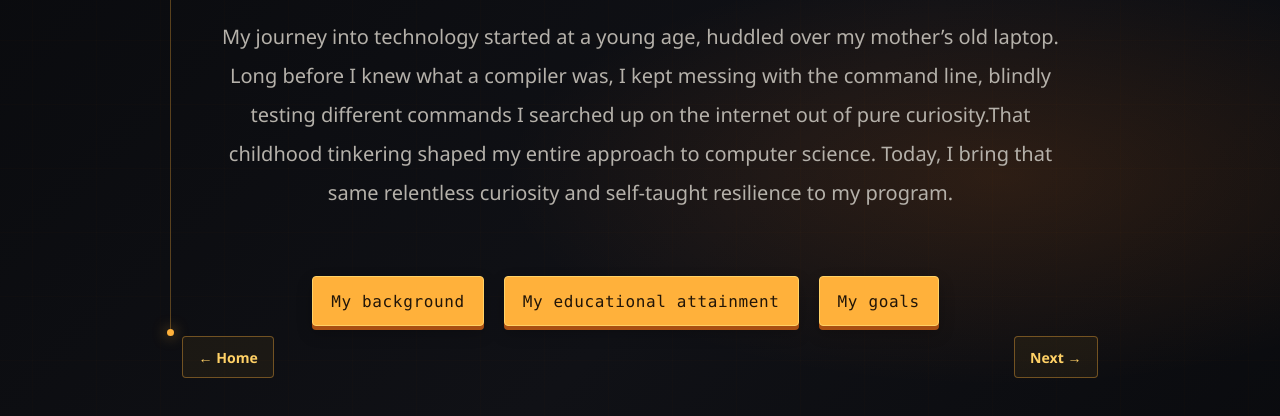
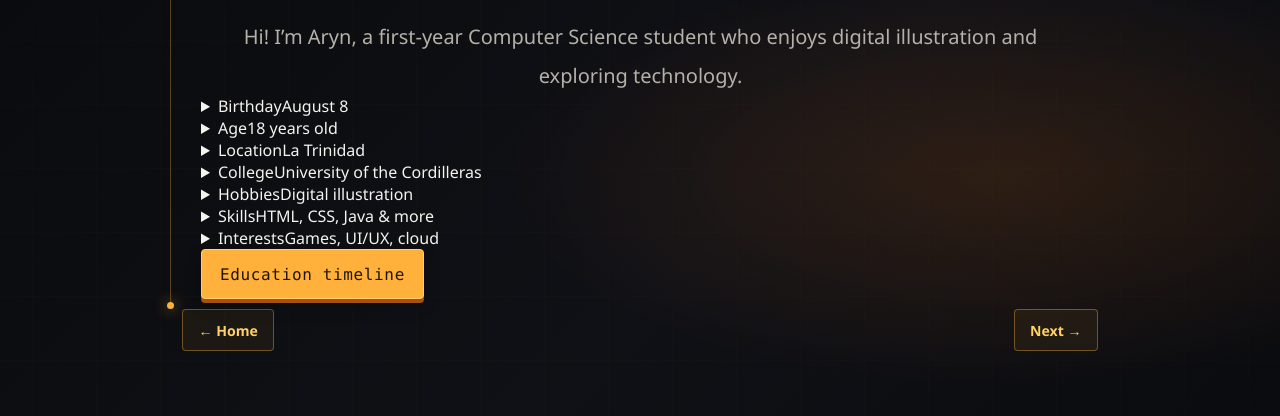
Before and after one commit to aryn-b/my_portfolio, a plain HTML site: page index.html in a window 1280 px wide. Both pictures are taken after a click on the link "About". Shown: the part 200-616 px from the top of the page. Drawn offline with Linux system fonts and the light colour scheme.

Commit message:
Update page layout

```diff
--- a/index.html
+++ b/index.html
@@ -49,75 +49,81 @@
     <section class="hero hero--about" id="about" aria-labelledby="about-title" hidden>
       <h1 id="about-title" class="about__title">A little about me</h1>
       <p class="hero__description about__description">
-        My journey into technology started at a young age, huddled over my mother’s old laptop.
-        Long before I knew what a compiler was, I kept messing with the command line, blindly testing different commands I searched up on the internet
-        out of pure curiosity.That childhood tinkering shaped my entire approach to computer science.
-        Today, I bring that same relentless curiosity and self-taught resilience to my program.
+        Hi! I’m Aryn, a first-year Computer Science student who enjoys digital illustration and exploring technology.
       </p>
-      <div class="about__details">
-        <details class="about__card">
-          <summary>My background</summary>
+      <section class="about__profile" aria-label="About me facts">
+        <details class="about__fact">
+          <summary><span>Birthday</span><span class="about__fact-preview">August 8</span></summary>
+          <div class="about__content" popover="manual"><p>August 8, 2008</p></div>
+        </details>
+        <details class="about__fact">
+          <summary><span>Age</span><span class="about__fact-preview">18 years old</span></summary>
+          <div class="about__content" popover="manual"><p>18 years old</p></div>
+        </details>
+        <details class="about__fact">
+          <summary><span>Location</span><span class="about__fact-preview">La Trinidad</span></summary>
+          <div class="about__content" popover="manual"><p>La Trinidad, Benguet</p></div>
+        </details>
+        <details class="about__fact about__fact--college">
+          <summary><span>College</span><span class="about__fact-preview">University of the Cordilleras</span></summary>
           <div class="about__content" popover="manual">
-            <p>I am a first-year Computer Science student at the University of the Cordilleras, currently pursuing a Bachelor of Science in Computer Science. I was born and raised in Kapangan, Benguet, and now live in La Trinidad, Benguet.I am a part of the Kankanaey ethnic group, one of the Indigenous peoples collectively known as Igorot, originating from the Cordillera region of Northern Luzon.</p>
-            <p>Outside academics, I have a strong interest in digital illustration and visual arts. I enjoy expressing ideas and storytelling through digital artwork, which has also influenced my appreciation for creativity and visual design.</p>
-            <p>As I continue developing my knowledge in Computer Science, I aspire to explore opportunities where I can combine my technical and creative interests, particularly in areas such as game development, UI/UX design, and cloud computing.</p>
+            <p>University of the Cordilleras</p>
+            <p>First year · BS Computer Science</p>
           </div>
         </details>
+        <details class="about__fact">
+          <summary><span>Hobbies</span><span class="about__fact-preview">Digital illustration</span></summary>
+          <div class="about__content" popover="manual">
+            <p>I enjoy digital illustration, especially creating different character designs and landscapes. I like experimenting with different art apps, color techniques, and visual styles.</p>
+          </div>
+        </details>
+        <details class="about__fact">
+          <summary><span>Skills</span><span class="about__fact-preview">HTML, CSS, Java &amp; more</span></summary>
+          <div class="about__content" popover="manual">
+            <p>HTML and CSS · Java (beginner) · Java Swing (beginner) · Problem-solving · Digital illustration</p>
+          </div>
+        </details>
+        <details class="about__fact">
+          <summary><span>Interests</span><span class="about__fact-preview">Games, UI/UX, cloud</span></summary>
+          <div class="about__content" popover="manual">
+            <p>I’m curious about game development because it combines programming and creativity. I’m also currently learning about UI/UX design and cloud computing.</p>
+          </div>
+        </details>
+      </section>
+      <div class="about__education">
         <details class="about__card">
-          <summary>My educational attainment</summary>
+          <summary>Education timeline</summary>
           <div class="about__content about__content--education" popover="manual">
             <div class="education-timeline" aria-label="Education history">
               <article class="education-timeline__entry">
-                <img
-                  class="education-timeline__logo"
-                  src="images/secb-logo.png"
-                  alt="Shekinah Educational Center of Benguet, Inc. logo"
-                >
+                <img class="education-timeline__logo" src="images/secb-logo.png" alt="Shekinah Educational Center of Benguet, Inc. logo">
                 <div class="education-timeline__details">
                   <h2>Shekinah Educational Center of Benguet, Inc.</h2>
                   <p>Elementary · 2014–2020</p>
                 </div>
               </article>
               <article class="education-timeline__entry">
-                <img
-                  class="education-timeline__logo"
-                  src="images/knhs-logo.png"
-                  alt="Kapangan National High School logo"
-                >
+                <img class="education-timeline__logo" src="images/knhs-logo.png" alt="Kapangan National High School logo">
                 <div class="education-timeline__details">
                   <h2>Kapangan National High School</h2>
                   <p>Junior High School · 2020–2024</p>
                 </div>
               </article>
               <article class="education-timeline__entry">
-                <img
-                  class="education-timeline__logo"
-                  src="images/benhss-logo.png"
-                  alt="Benguet National High School logo"
-                >
+                <img class="education-timeline__logo" src="images/benhss-logo.png" alt="Benguet National High School logo">
                 <div class="education-timeline__details">
                   <h2>Benguet National High School</h2>
                   <p>Senior High School · 2024–2026</p>
                 </div>
               </article>
               <article class="education-timeline__entry">
-                <img
-                  class="education-timeline__logo"
-                  src="images/uc-logo-replacement.png"
-                  alt="University of the Cordilleras logo"
-                >
+                <img class="education-timeline__logo" src="images/uc-logo-replacement.png" alt="University of the Cordilleras logo">
                 <div class="education-timeline__details">
                   <h2>University of the Cordilleras</h2>
                   <p>Ongoing</p>
                 </div>
               </article>
             </div>
-          </div>
-        </details>
-        <details class="about__card">
-          <summary>My goals</summary>
-          <div class="about__content" popover="manual">
-            <p>I aim to continuously develop my technical skills, broaden my understanding of Computer Science, and gain practical experience. I am eager to explore different career paths, particularly those that combine technology and creativity, while remaining open to new opportunities for learning and professional growth.</p>
           </div>
         </details>
       </div>
@@ -183,7 +189,7 @@
       }, 75);
     }
 
-    const aboutCards = [...document.querySelectorAll(".about__card")];
+    const aboutCards = [...document.querySelectorAll(".about__card, .about__fact")];
     let activeAboutCard = null;
     let hoveredAboutCard = null;
     let aboutCloseTimer = null;
```
